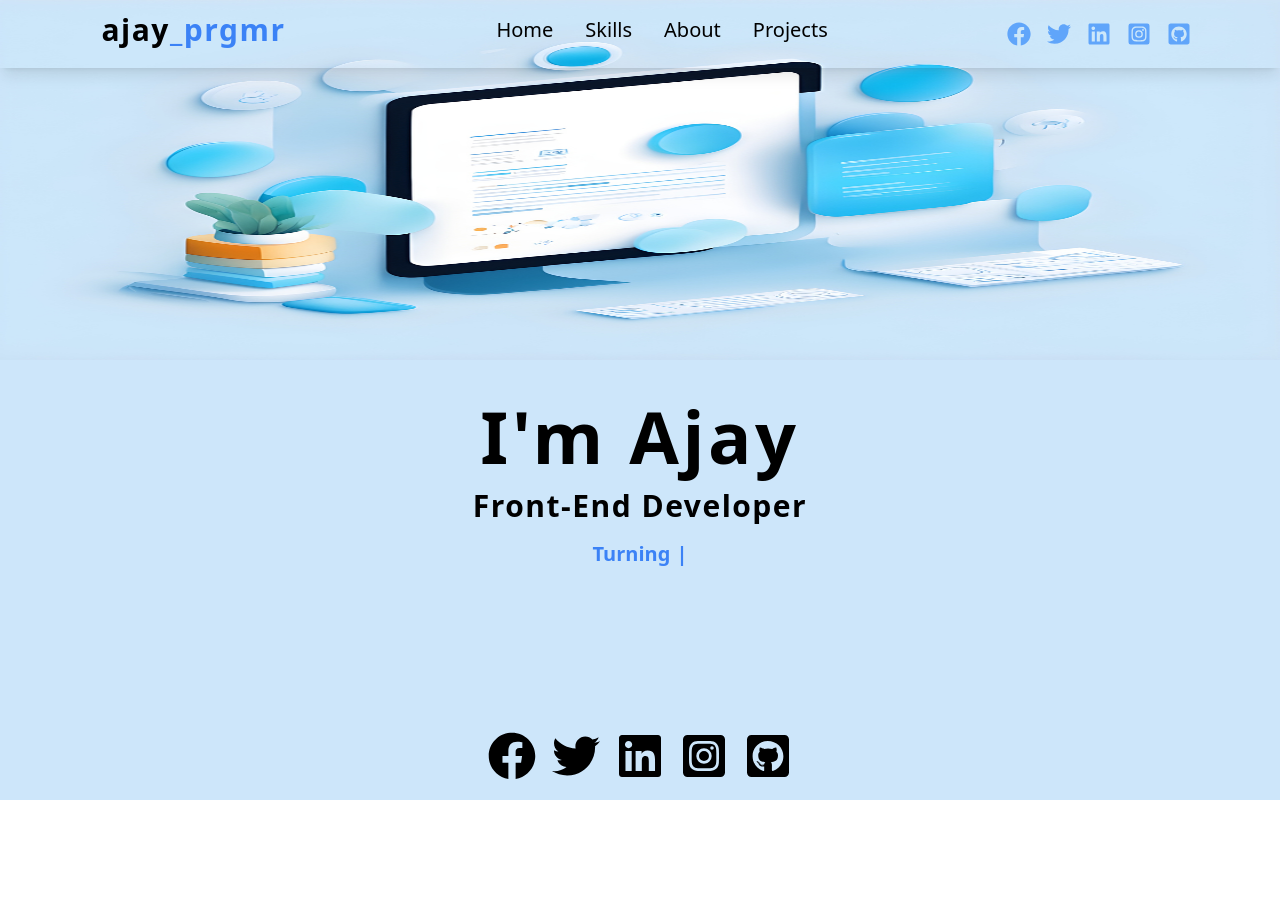
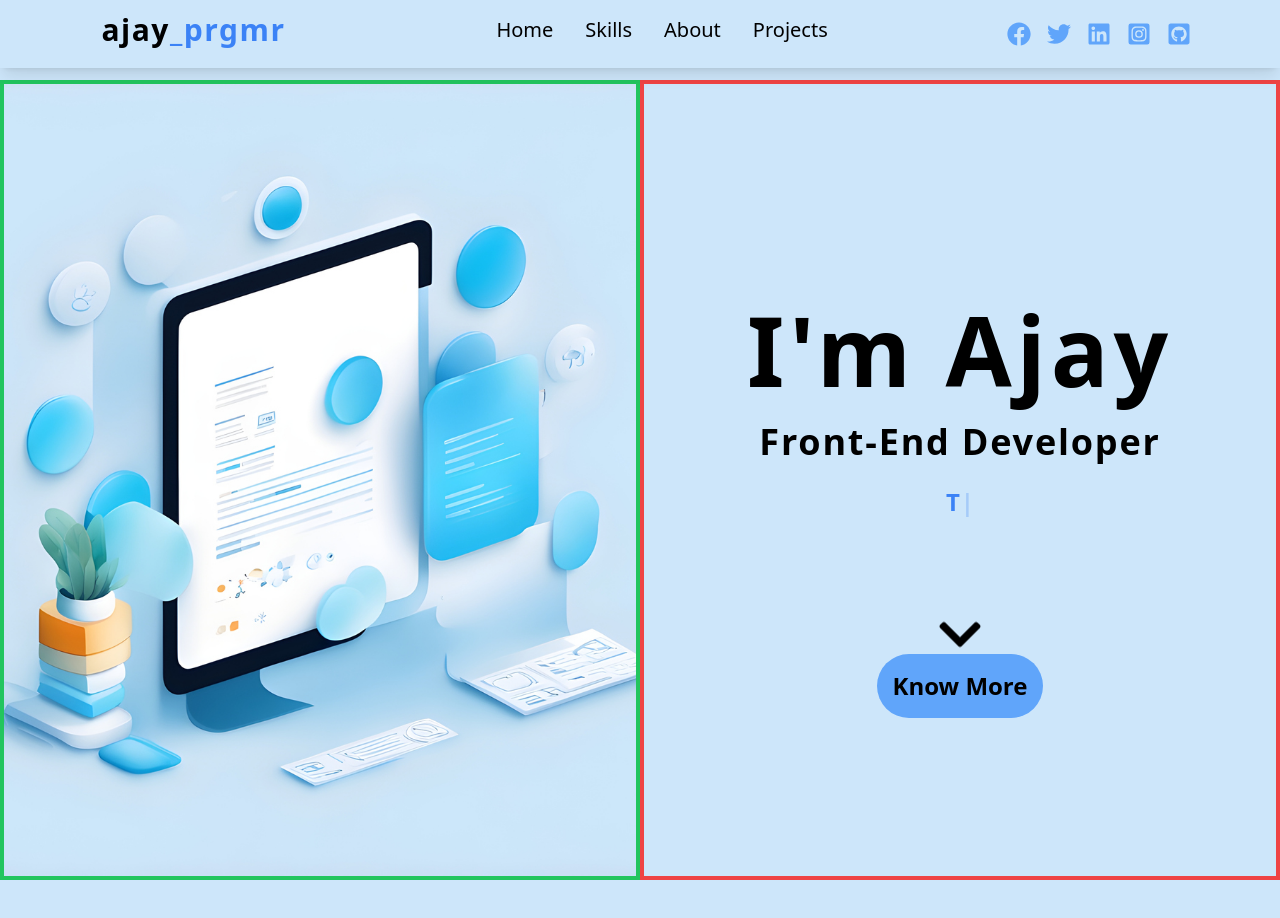
Before and after one commit to ajayprgmr/Ajay-portfolio-tailwind, a React (Vite) app: page / in a window 1280 px wide. Shown: the top 918 px of the page. Before the commit the page ends 800 px from the top, so only its background shows below. Built offline with nearby package versions, Linux system fonts and the light colour scheme.

Commit message:
desktop landin almost completed

```diff
--- a/src/components/Home.jsx
+++ b/src/components/Home.jsx
@@ -1,28 +1,34 @@
 import hero from '../assets/hero.jpeg'
 import { socials } from '../data'
 import Typewriter from 'typewriter-effect'
+import { FaChevronDown } from 'react-icons/fa'
 
 const Home = () => {
   return (
-    <div className='min-h-screen grid grid-rows-2 bg-custom '>
+    <div className='min-h-screen grid grid-rows-2 bg-custom md:grid md:grid-cols-2 md:min-h-screen'>
       {/* Hero Image */}
-      <div className='object-contain'>
+      <div className='object-cover md:border-4 md:border-green-500 md:mt-20'>
         <img
           src={hero}
           alt='hero'
-          className='h-mobile-img w-screen object-fit'
+          className='h-mobile-img  w-screen object-fit md:h-full  object-cover  '
         />
       </div>
 
       {/* Content */}
-      <div className='flex flex-col justify-between'>
-        <div className='flex flex-col items-center space-y-4'>
-          <h1 className='text-7xl font-extrabold tracking-wider'>I'm Ajay</h1>
-          <h6 className='text-3xl tracking-wider font-semibold'>
+      <div className='flex flex-col justify-between md:min-h-screen md:mt-20 md:justify-center md:border-4 md:border-red-500   '>
+        <div className='flex flex-col items-center space-y-4 md:pt-20 md:space-y-6'>
+          <h1 className='text-7xl font-extrabold tracking-wider md:text-8xl md:font-semibold'>
+            I'm Ajay
+          </h1>
+          <h6 className='text-3xl tracking-wider font-semibold md:text-4xl '>
             Front-End Developer
           </h6>
           {/* <p className='text-xl'>Turning Ideas Into Interactive Reality</p> */}
-          <div id='typewriter' className='text-blue-500 text-xl font-semibold'>
+          <div
+            id='typewriter'
+            className='text-blue-500 text-xl font-semibold md:text-2xl pb-20'
+          >
             <Typewriter
               options={{
                 strings: [
@@ -41,8 +47,13 @@ const Home = () => {
             />
           </div>
         </div>
-
-        <div className='flex justify-center gap-4 pb-5  '>
+        <div className='invisible md:visible md:flex md:flex-col gap-2 md:items-center'>
+          <FaChevronDown className='text-5xl transiton animate-bounce duration-custom ' />
+          <h2 className='text-2xl p-4 bg-blue-400 rounded-full text-black font-semibold hover:cursor-pointer'>
+            Know More
+          </h2>
+        </div>
+        <div className='flex justify-center gap-4 pb-5 md:invisible md:h-0 m'>
           {socials.map((social) => {
             const { id, url, icon } = social
             return (
--- a/src/components/navbar.jsx
+++ b/src/components/navbar.jsx
@@ -1,7 +1,7 @@
 import { useState } from 'react'
 import { links, socials } from '../data'
 import { FaBars, FaWindowClose } from 'react-icons/fa'
-
+import title from '../assets/title.svg'
 const Navbar = () => {
   const [showLinks, setShowLinks] = useState(false)
 
@@ -11,12 +11,11 @@ const Navbar = () => {
 
   console.log(showLinks)
   return (
-    <nav className=' shadow-lg md:flex justify-around items-center  fixed block w-full'>
+    <nav className=' shadow-lg md:flex justify-around items-center  fixed block w-full '>
       <div className=' flex justify-between items-center p-3'>
-        {/* Title */}
-        <h2 className='text-3xl tracking-wider pb-2'>
+        <h2 className='text-3xl tracking-wider pb-2 font-semibold '>
           <span className='font-semibold'>ajay</span>
-          <span className='text-blue-500 font-semibold'>_prgmr</span>
+          <span className='text-blue-500 '>_prgmr</span>
         </h2>
         {/* Hamburger menu */}
         <button className='md:hidden' onClick={toggleLinks}>
@@ -31,8 +30,8 @@ const Navbar = () => {
       {/* Navigation links */}
       <div
         className={`md:flex md:justify-center md:items-center ${
-          showLinks ? 'h-full' : 'h-0'
-        }   pb-2`}
+          showLinks ? 'transition-custom' : 'h-0'
+        } transition-custom  pb-2`}
       >
         <ul
           className={`${
--- a/tailwind.config.cjs
+++ b/tailwind.config.cjs
@@ -1,13 +1,31 @@
-/** @type {import('tailwindcss').Config} */
-export default {
+module.exports = {
   content: ['./index.html', './src/**/*.{js,ts,jsx,tsx}'],
   theme: {
     extend: {
       height: {
-        'mobile-img': '360px', // Change 'mobile_img_w' to 'width' and '50' to 'mobile-img'
+        'mobile-img': '360px',
       },
       backgroundColor: {
-        'custom': '#CDE6FA',
+        custom: '#CDE6FA',
+      },
+      transitionProperty: {
+        custom: 'opacity, transform', // Define custom transition properties
+      },
+      transitionDuration: {
+        custom: '0.7s', // Define custom transition duration
+      },
+      keyframes: {
+        bounce: {
+          '0%, 100%': {
+            transform: 'translateY(15px)',
+          },
+          '50%': {
+            transform: 'translateY(-40px)', // Adjust the distance for the bounce effect
+          },
+        },
+      },
+      animation: {
+        bounce: 'bounce 2s infinite ease-in-out', // Adjust the cubic-bezier values as needed
       },
     },
   },
```
Also changed, not shown: src/assets/title.svg (added).
